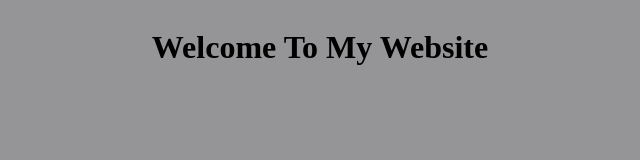
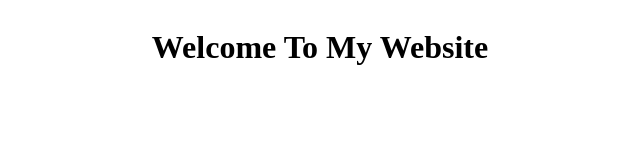
Before and after one commit to neginfard/neginfard.github.io, a plain HTML site: page index.html in a window 1280 px wide. Shown: the whole page, without its empty margins (320-960 px from the left). Drawn offline with Linux system fonts and the light colour scheme.

Commit message:
Update index.html

```diff
--- a/index.html
+++ b/index.html
@@ -7,15 +7,20 @@
     <title>Document</title>
 </head>
 <body>
+    <div class="container">
   <h1>Welcome To My Website</h1>
+    </div>
 </body>
     <style>
         body{
-            background:#959597;
+            background:#d8d7dc7;
             text-align:center;
             display: flex;
             justify-content: center;
             align-items: center;
         }
+        .container{display: flex;
+            justify-content: center;
+            align-items: center;}
     </style>
 </html>
```
